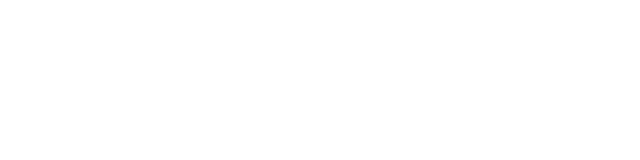
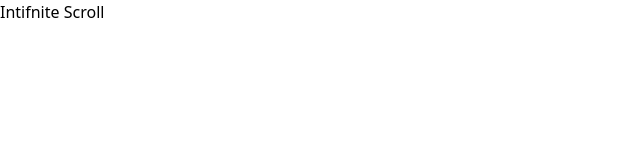
Before and after one commit to biggestredapple/ReactAdvanced, a React (Create React App) app: page /infinitescroll in a window 1280 px wide. Before the commit this address had no page. Shown: the top 160 px of the page, without its empty margins (0-640 px from the left). Built offline with nearby package versions, Linux system fonts and the light colour scheme.

Commit message:
infinite scroll (workin on)

```diff
--- a/src/App.tsx
+++ b/src/App.tsx
@@ -1,7 +1,7 @@
 import React from 'react';
 import { BrowserRouter, Route, Routes } from 'react-router-dom';
 
-import { HomePage, ForwardingRefPage, PortalPage, SuspensePage } from './pages';
+import { HomePage, ForwardingRefPage, PortalPage, SuspensePage, InfiniteScrollPage } from './pages';
 
 function App() {
   return (
@@ -11,6 +11,7 @@
         <Route path='/forwardingref' element={<ForwardingRefPage />}></Route>
         <Route path='/portal' element={<PortalPage />}></Route>
         <Route path='/suspense' element={<SuspensePage />}></Route>
+        <Route path='/infinitescroll' element={<InfiniteScrollPage />}></Route>
       </Routes>
     </BrowserRouter>
   );
--- a/src/pages/Home/index.tsx
+++ b/src/pages/Home/index.tsx
@@ -9,6 +9,9 @@
       </div>
       <div className="flex justify-center mt-5">
         <ul className="list-disc">
+          <li className="text-2xl my-5">
+            <Link to="/infinitescroll">Infinite Scroll</Link>
+          </li>
           <li className="text-2xl my-5">
             <Link to="/errorboundary">Error boundary</Link>
           </li>
--- /dev/null
+++ b/src/pages/InfiniteScroll/index.tsx
@@ -0,0 +1,11 @@
+
+
+const InfiniteScrollPage = () => {
+  return (
+    <div>
+      <h1>Intifnite Scroll</h1>
+    </div>
+  )
+}
+
+export default InfiniteScrollPage
--- a/src/pages/index.ts
+++ b/src/pages/index.ts
@@ -2,10 +2,12 @@
 import ForwardingRefPage from "./ForwardingRef";
 import PortalPage from "./Portal";
 import SuspensePage from "./Suspense";
+import InfiniteScrollPage from "./InfiniteScroll";
 
 export {
   HomePage,
   ForwardingRefPage,
   PortalPage,
-  SuspensePage
+  SuspensePage,
+  InfiniteScrollPage
 }
```
